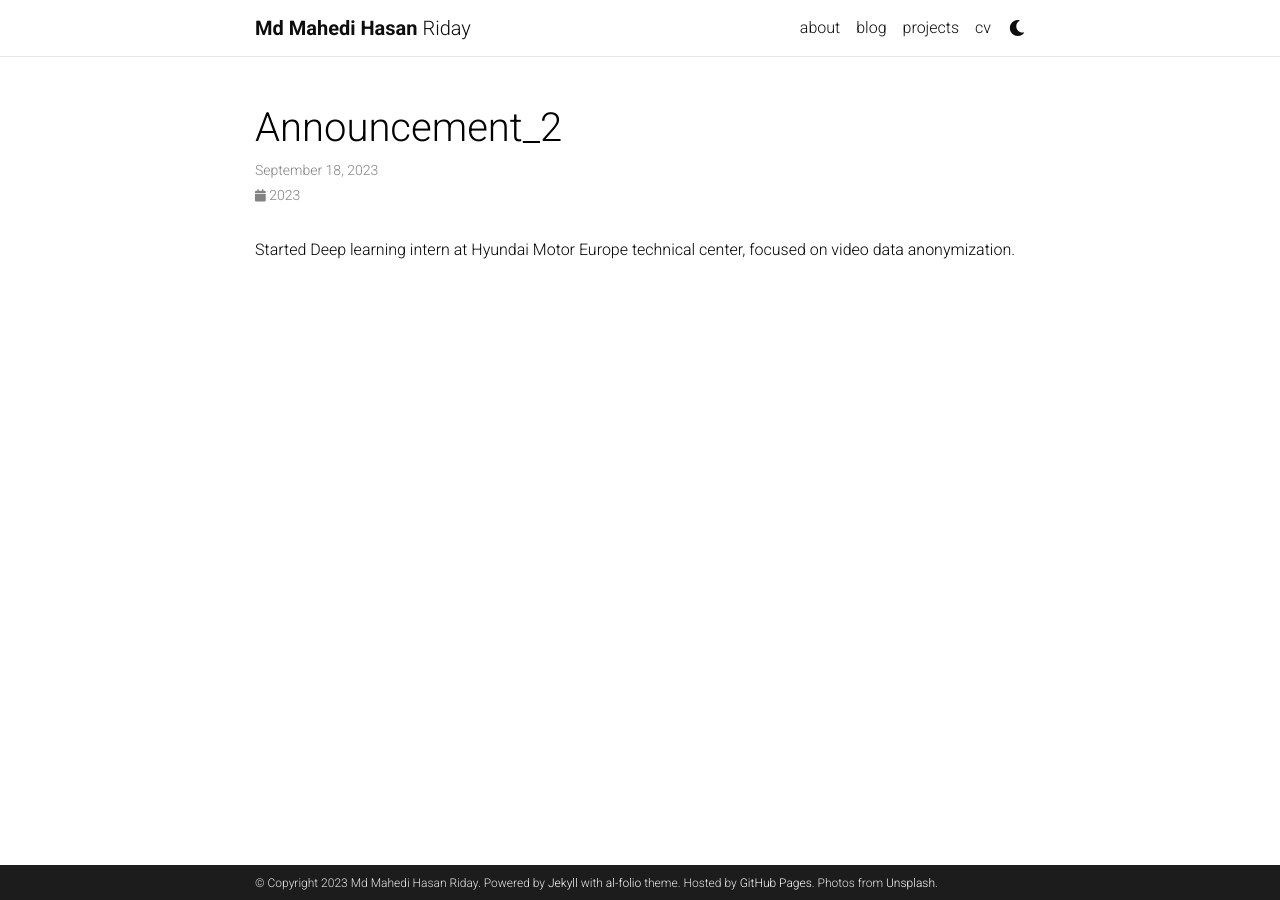
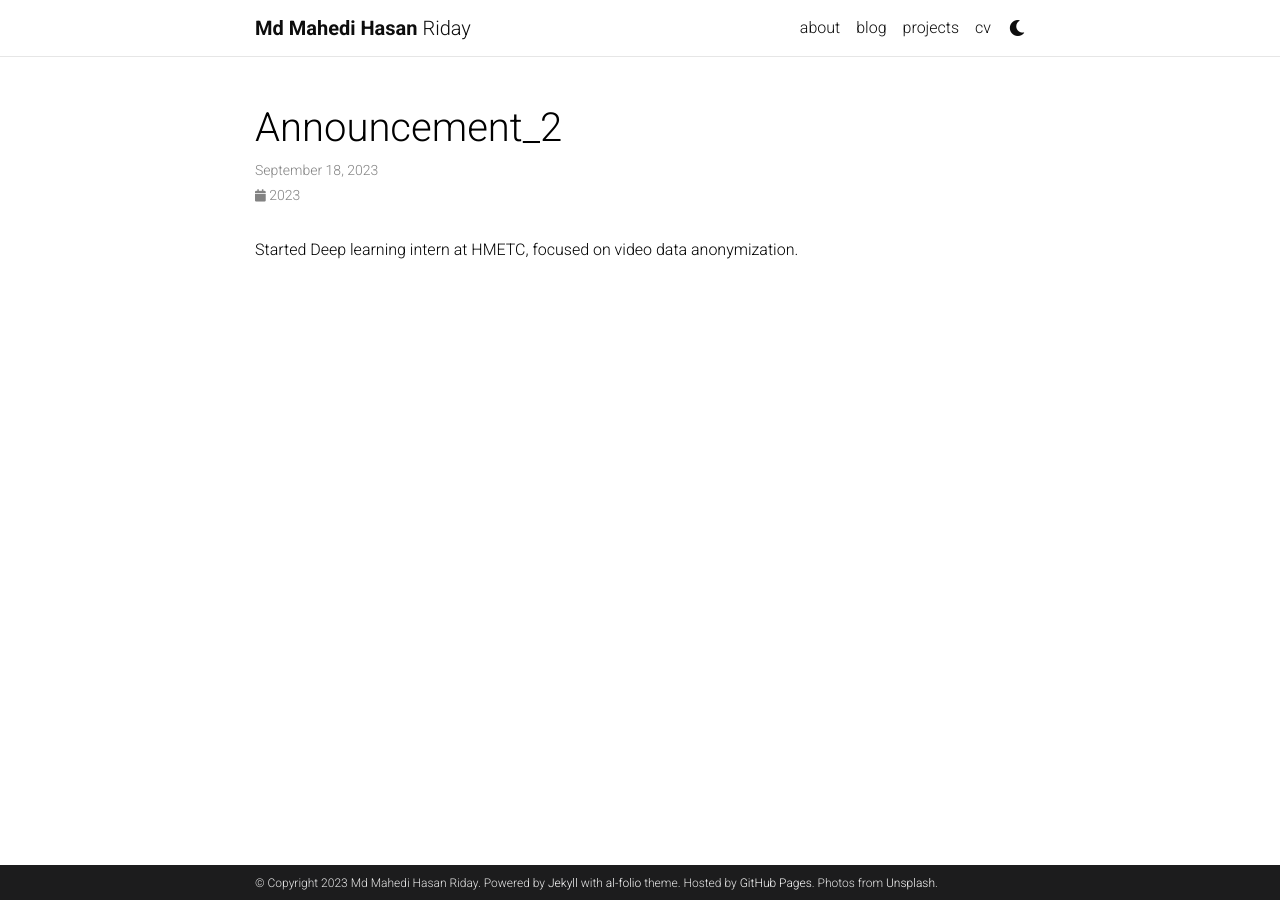
Before and after one commit to mdmhriday/mdmhriday.github.io, a Jekyll site: the page built from _news/announcement_2.md, in a window 1280 px wide. Built offline with Jekyll 4.4.1, drawn with Linux system fonts in a browser that asks for light colours; comment, search, counter and statistics services are not loaded; a style sheet for code colours, icons or effects is not loaded.

Commit message:
add file: announcement_2

```diff
--- a/_news/announcement_2.md
+++ b/_news/announcement_2.md
@@ -4,4 +4,4 @@ date: 2023-09-18 08:00:00-0400
 inline: true
 ---
 
-Started Deep learning intern at Hyundai Motor Europe technical center, focused on video data anonymization.
+Started Deep learning intern at HMETC, focused on video data anonymization.
```
